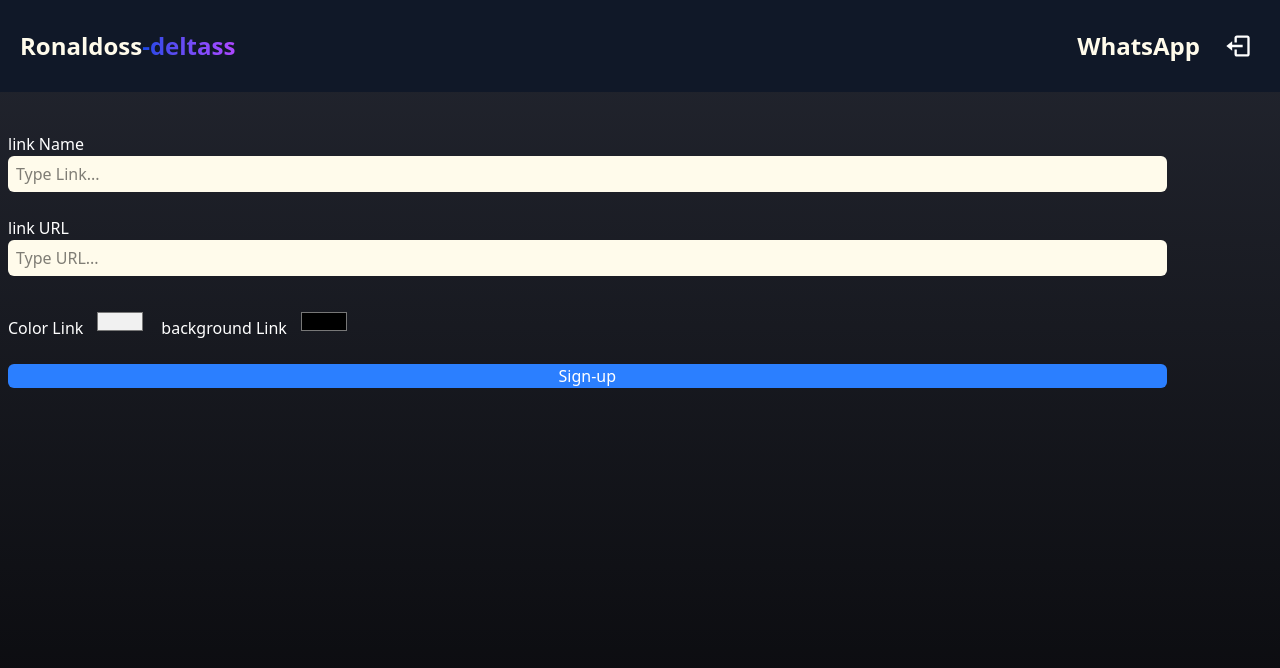
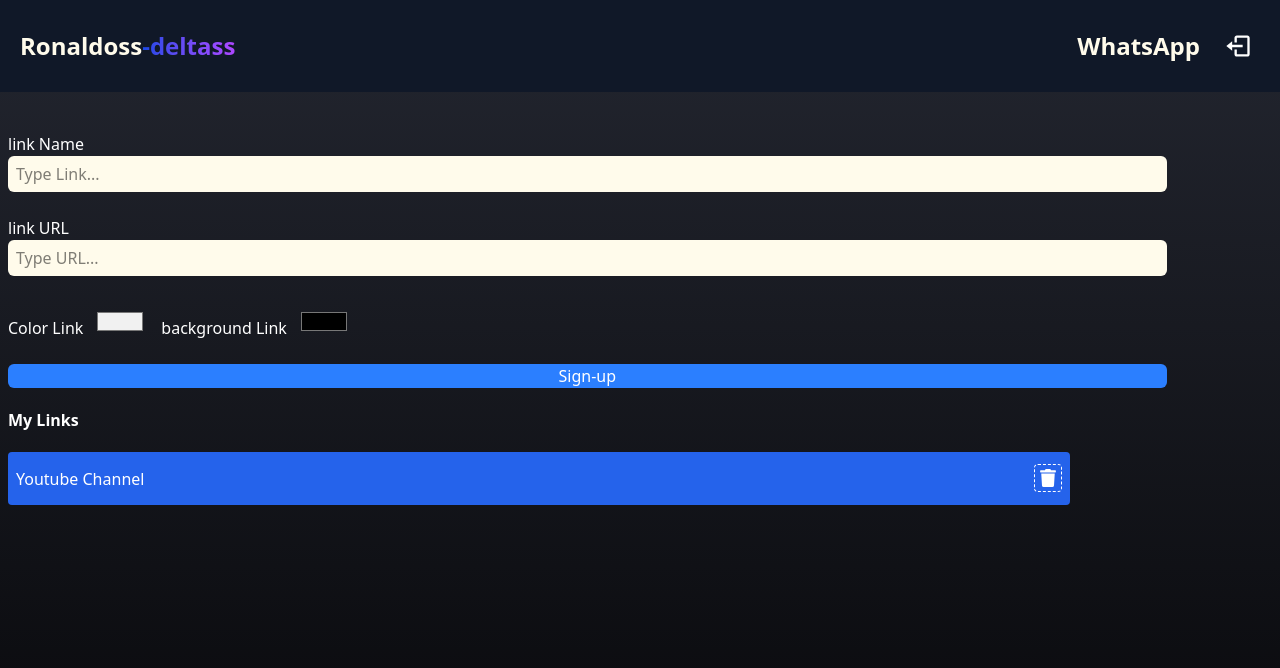
Before and after one commit to Ronaldosdeltas/linksdev, a React (Vite) app: page /admin in a window 1280 px wide. Shown: the top 668 px of the page. Built offline with nearby package versions, Linux system fonts and the light colour scheme; no server answers; sample sign-in values are in the browser's storage.

Commit message:
still finishin the page admin

```diff
--- a/src/pages/admin/index.tsx
+++ b/src/pages/admin/index.tsx
@@ -1,5 +1,7 @@
 import { Input } from "../../components/input"
 import { useState } from "react"
+import { FaTrash } from "react-icons/fa"
+import { TbBackground } from "react-icons/tb"
 
 export function Admin(){
     const [nameInput, setNameInput] = useState('')
@@ -62,6 +64,22 @@ export function Admin(){
                 className="bg-blue-500 rounded-md text-white font-medium gap-4 flex justify-center items-center mb-5">
                     Sign-up
                 </button>
+
+                <h2 className="font-bold text-white mb-5 text-2x1"> My Links</h2>
+                <article
+                className="flex items-center  justify-between w-11/12 max-w-full rounded py-3 px-2 mb-2 select-none"
+                style={{backgroundColor: '#2563EB', color: '#FFF'}}
+                >
+                    <p>Youtube Channel</p>
+                    <div>
+                        <button
+                        className="border border-dashed p-1 rounded"
+                        >
+                            <FaTrash size={18} color={'#FFF'}/>
+                        </button>
+
+                    </div>
+                </article>
             </form>
 
         </div>
```
